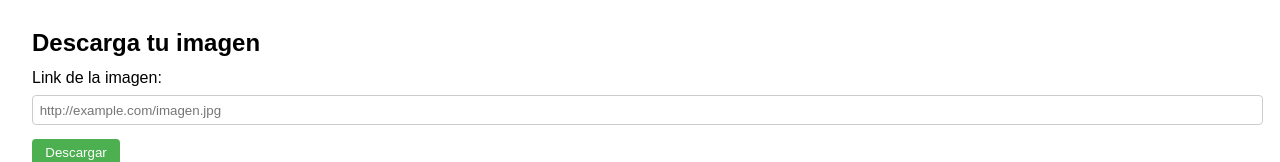
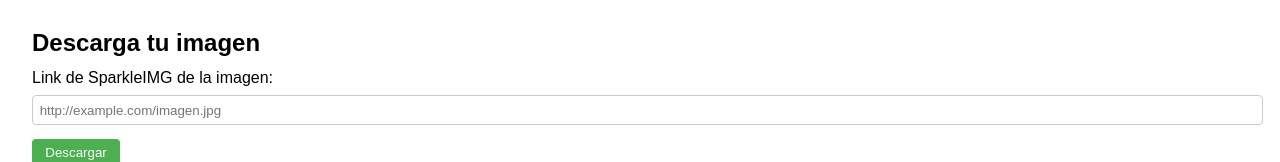
Before and after one commit to SparkleIMG/SparkleIMG.github.io, a plain HTML site: page index.html in a window 1280 px wide. Shown: the part 280-442 px from the top of the page. Drawn offline with Linux system fonts and the light colour scheme.

Commit message:
Update index.html

```diff
--- a/index.html
+++ b/index.html
@@ -23,7 +23,7 @@
         <section class="link-section">
             <h2>Descarga tu imagen</h2>
             <form action="sparkle.archmc.es/imagen" method="GET">
-                <label for="image-link">Link de la imagen:</label>
+                <label for="image-link">Link de SparkleIMG de la imagen:</label>
                 <input type="url" id="image-link" name="url" placeholder="http://example.com/imagen.jpg" required>
                 <button type="submit">Descargar</button>
             </form>
```
